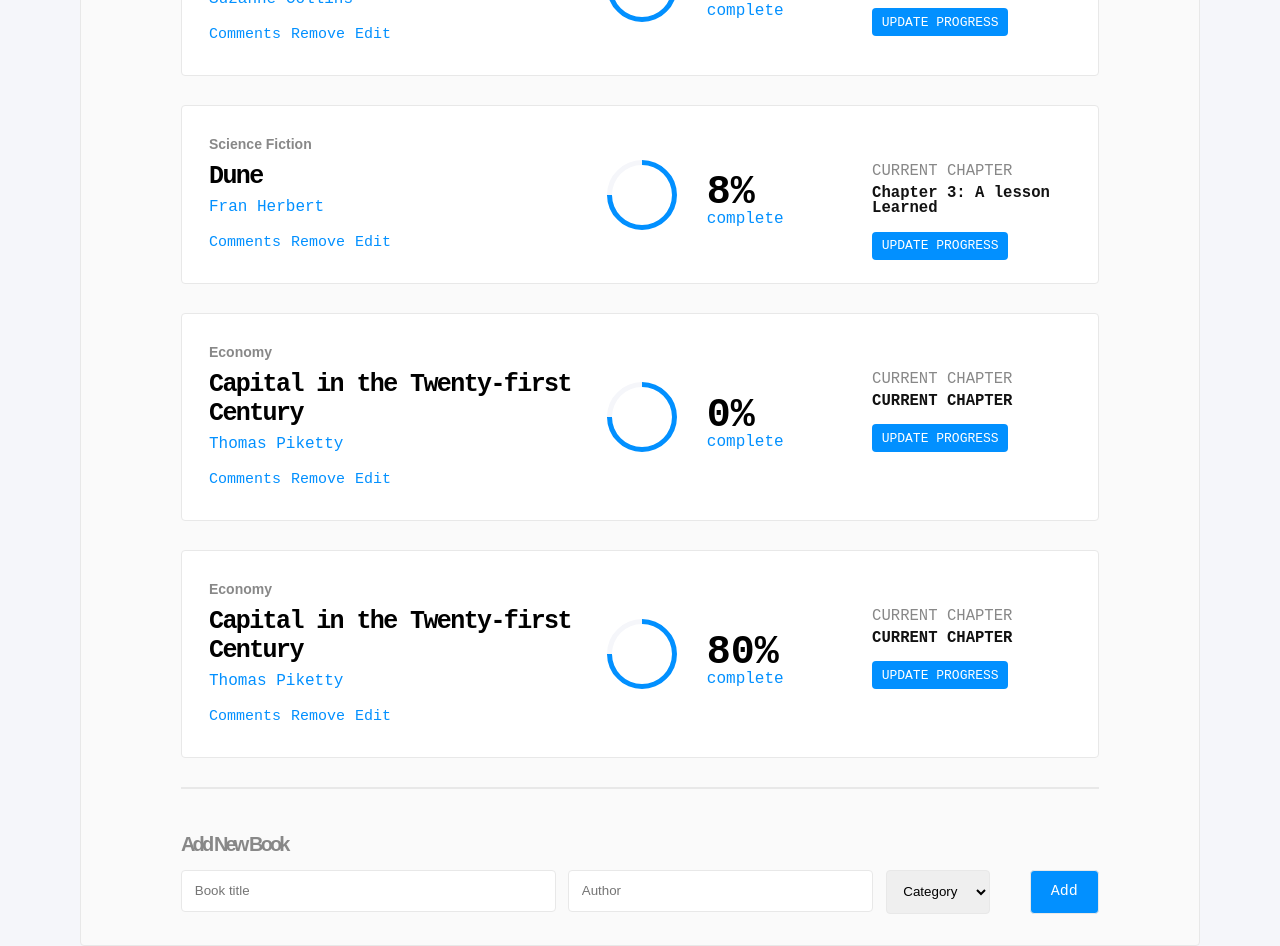
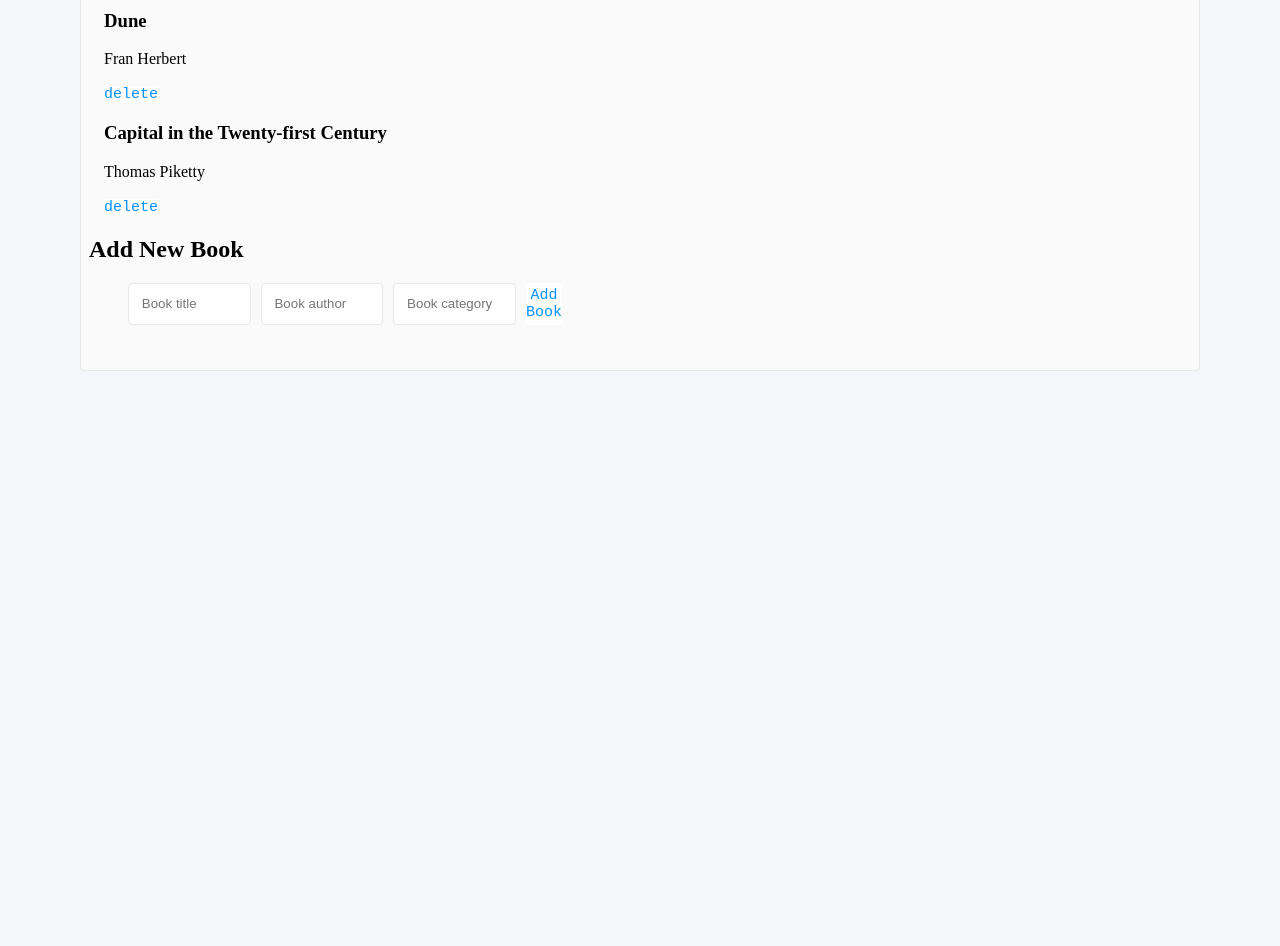
Before and after one commit to efmomoh/bookstore, a React (Create React App) app: page / in a window 1280 px wide. Shown: the part 260-1206 px from the top of the page. After the commit the page ends 800 px from the top, so only its background shows below. Built offline with nearby package versions, Linux system fonts and the light colour scheme; a web font is replaced by a local one.

Commit message:
Modifies file

```diff
--- a/src/App.js
+++ b/src/App.js
@@ -1,28 +1,22 @@
-import {
-  createBrowserRouter,
-  RouterProvider,
-  Route,
-  createRoutesFromElements,
-} from 'react-router-dom';
-
-import RootLayout from './components/Layouts/RootLayout';
-import Book from './components/Book';
+import { BrowserRouter, Routes, Route } from 'react-router-dom';
+import './App.css';
+import BookList from './components/BookList';
 import Categories from './components/Categories';
-
-const router = createBrowserRouter(
-  createRoutesFromElements(
-    <Route path="/" element={<RootLayout />}>
-      <Route path="/" element={<Book />} />
-      <Route path="categories" element={<Categories />} />
-    </Route>,
-  ),
-);
+import Navbar from './components/Navbar';
 
 function App() {
   return (
-    <main className="App">
-      <RouterProvider router={router} />
-    </main>
+    <BrowserRouter>
+      <div className="App">
+        <Navbar />
+        <main>
+          <Routes>
+            <Route path="/" element={<BookList />} />
+            <Route path="/categories" element={<Categories />} />
+          </Routes>
+        </main>
+      </div>
+    </BrowserRouter>
   );
 }
 
--- a/src/components/Book.css
+++ b/src/components/Book.css
@@ -4,7 +4,6 @@
   height: auto;
   margin: 0 0 1rem 2rem;
   margin-inline: 0.5rem;
-
 }
 
 .book-container li {
--- a/src/components/Book.js
+++ b/src/components/Book.js
@@ -1,86 +1,29 @@
-import React, { useState } from 'react';
+import React from 'react';
 import PropTypes from 'prop-types';
-import BookForm from './BookForm';
-import bookList from './BookList';
+import './Book.css';
 
-const Book = ({ onDelete }) => {
-  const [books, setBooks] = useState(bookList);
+const Book = ({
+  id, title, author, category,
+}) => (
+  <section className="book-container">
+    <li>
+      <div>
+        <h3>{title}</h3>
+        <p>{author}</p>
+        <p>{category}</p>
+        <button type="button" id={id}>
+          delete
+        </button>
+      </div>
+    </li>
+  </section>
+);
 
-  const addBook = ({ title, author, category }) => {
-    setBooks((prevBooks) => [
-      ...prevBooks,
-      {
-        id: prevBooks.length + 1,
-        title,
-        author,
-        category,
-        chapter: '',
-        percentage: '',
-      },
-    ]);
-  };
-
-  const handleDelete = (id) => {
-    setBooks((prevBooks) => prevBooks.filter((book) => book.id !== id));
-    if (onDelete && typeof onDelete === 'function') {
-      onDelete(id);
-    }
-  };
-
-  return (
-    <div>
-      {books.map((book) => (
-        <div className="book-div" key={book.id}>
-          <div className="main-book">
-            <div>
-              <p className="book-category">{book.category}</p>
-              <h3 className="book-title">{book.title}</h3>
-              <p className="book-author">{book.author}</p>
-              <ul className="buttons">
-                <li className="btn-items">
-                  <button type="button">Comments</button>
-                </li>
-                <li className="btn-items">
-                  <button type="button" onClick={() => handleDelete(book.id)}>
-                    Remove
-                  </button>
-                </li>
-                <li className="btn-items">
-                  <button type="button">Edit</button>
-                </li>
-              </ul>
-            </div>
-            <div className="percentage">
-              <div className="circle" />
-              <div className="percentage-div">
-                <p className="book-percentage">{book.percentage}</p>
-                <p className="complete">complete</p>
-              </div>
-            </div>
-            <div className="update">
-              <p className="current">CURRENT CHAPTER</p>
-              <p className="chapter">{book.chapter}</p>
-              <button className="update-btn" type="submit">
-                UPDATE PROGRESS
-              </button>
-            </div>
-          </div>
-        </div>
-      ))}
-      <div className="hr">
-        <hr />
-      </div>
-      <BookForm addBook={addBook} />
-    </div>
-  );
-};
+export default Book;
 
 Book.propTypes = {
-  onDelete: PropTypes.func,
+  id: PropTypes.number.isRequired,
+  title: PropTypes.string.isRequired,
+  author: PropTypes.string.isRequired,
+  category: PropTypes.string.isRequired,
 };
-
-Book.defaultProps = {
-  onDelete: () => {},
-};
-
-export default Book;
--- a/src/components/BookForm.js
+++ b/src/components/BookForm.js
@@ -1,78 +1,21 @@
-import React, { useRef } from 'react';
-import PropTypes from 'prop-types';
+import React from 'react';
+import './BookForm.css';
 
-const BookForm = ({ addBook }) => {
-  const titleRef = useRef();
-  const categoryRef = useRef();
-  const authorRef = useRef(); // Add a reference for the author input
-
-  const submitBookHandler = (e) => {
-    e.preventDefault();
-    const title = titleRef.current.value;
-    const category = categoryRef.current.value;
-    const author = authorRef.current.value; // Get the author from the input field
-
-    if (title && category && author) {
-      // Only add a book if all fields are filled out
-      addBook({ title, author, category });
-    }
-
-    // Clear input fields
-    titleRef.current.value = '';
-    categoryRef.current.value = '';
-    authorRef.current.value = '';
-  };
-
-  return (
-    <div className="add-book-div">
-      <h1 className="add-book">Add New Book</h1>
-      <form onSubmit={submitBookHandler}>
-        <div className="form-container">
-          <div>
-            <label htmlFor="title">
-              <input
-                type="text"
-                id="title"
-                placeholder="Book title"
-                ref={titleRef}
-              />
-            </label>
-          </div>
-          <div>
-            <label htmlFor="author">
-              <input
-                type="text"
-                id="author"
-                placeholder="Author"
-                ref={authorRef}
-              />
-            </label>
-          </div>
-          <div>
-            <label htmlFor="category">
-              <select id="category" ref={categoryRef} required>
-                <option disabled selected value>
-                  Category
-                </option>
-                <option value="Action">Action</option>
-                <option value="Science Fiction">Science Fiction</option>
-                <option value="Economy">Economy</option>
-              </select>
-            </label>
-          </div>
-          <div>
-            <button className="form-btn" type="submit">
-              Add
-            </button>
-          </div>
-        </div>
+const BookForm = () => (
+  <>
+    <h2 className="header2">Add New Book</h2>
+    <div className="form-container">
+      <form className="form">
+        <input type="text" placeholder="Book title" id="title" />
+        <input type="text" placeholder="Book author" id="author" />
+        <input type="text" placeholder="Book category" id="category" />
+        <button type="button" id="add-new-book">
+          Add Book
+        </button>
       </form>
     </div>
-  );
-};
 
-BookForm.propTypes = {
-  addBook: PropTypes.func.isRequired,
-};
+  </>
+);
 
 export default BookForm;
--- a/src/components/BookList.js
+++ b/src/components/BookList.js
@@ -1,32 +1,40 @@
-const bookList = [
+import React from 'react';
+import Book from './Book';
+import BookForm from './BookForm';
+
+const BookList = () => {
+  const books = [
     {
-    category: 'Action',
+      id: 1,
       title: 'The Hunger Games',
       author: 'Suzanne Collins',
-    chapter: 'Chapter 17',
-    percentage: '64%',
     },
     {
-    category: 'Science Fiction',
+      id: 2,
       title: 'Dune',
       author: 'Fran Herbert',
-    chapter: 'Chapter 3: A lesson Learned',
-    percentage: '8%',
     },
     {
-    category: 'Economy',
+      id: 3,
       title: 'Capital in the Twenty-first Century',
       author: 'Thomas Piketty',
-    chapter: 'CURRENT CHAPTER',
-    percentage: '0%',
-  },
-  {
-    category: 'Economy',
-    title: 'Capital in the Twenty-first Century',
-    author: 'Thomas Piketty',
-    chapter: 'CURRENT CHAPTER',
-    percentage: '80%',
     },
   ];
 
-export default bookList;
+  return (
+    <div>
+      {books.map((book) => (
+        <Book
+          key={book.id}
+          id={book.id}
+          title={book.title}
+          author={book.author}
+          category={book.category}
+        />
+      ))}
+      <BookForm />
+    </div>
+  );
+};
+
+export default BookList;
--- a/src/components/Categories.js
+++ b/src/components/Categories.js
@@ -1,3 +1,5 @@
-export default function Categories() {
-  return <div />;
-}
+import React from 'react';
+
+const Categories = () => <div />;
+
+export default Categories;
--- a/src/components/Navbar.js
+++ b/src/components/Navbar.js
@@ -1,24 +1,16 @@
-import './Navbar.css';
-import { BsPersonCircle } from 'react-icons/bs';
-import { NavLink } from 'react-router-dom';
+import React from 'react';
+import { Link } from 'react-router-dom';
 
 const Navbar = () => (
-  <nav className="nav">
-    <h1 className="head">Bookstore CMS</h1>
-    <ul>
-      <li>
-        <NavLink to="/">BOOKS</NavLink>
-      </li>
-      <span />
-      <li>
-        <NavLink to="/categories">CATEGORIES</NavLink>
-      </li>
-      <span />
-    </ul>
-    <div className="login">
-      <BsPersonCircle />
-    </div>
-  </nav>
+  <div>
+    <header>
+      <h1>Bookstore</h1>
+      <nav>
+        <Link to="/">Books</Link>
+        <Link to="categories">Categories</Link>
+      </nav>
+    </header>
+  </div>
 );
 
 export default Navbar;
```
Lines whose indentation alone changed are shown as unchanged.
